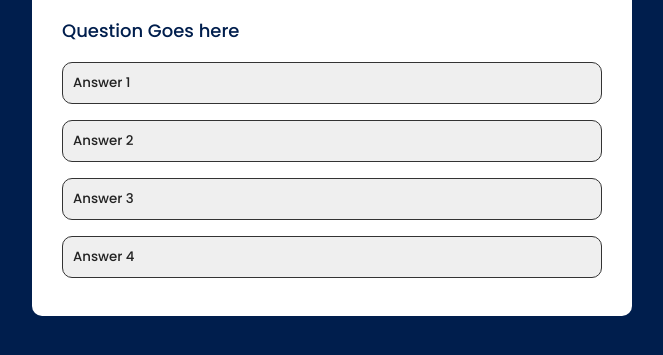
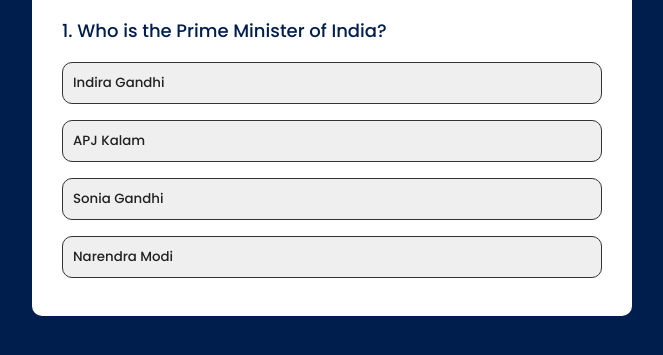
Before and after one commit to faijalfshaikh/CSS_Full_Projects, a plain HTML site: page Quiz App/index.html in a window 1280 px wide. Shown: the part 203-558 px from the top of the page, without its empty margins (308-971 px from the left). Drawn offline with Linux system fonts and the light colour scheme.

Commit message:
Finishing of Project

```diff
--- a/Quiz App/index.html
+++ b/Quiz App/index.html
@@ -13,8 +13,8 @@
             <h2 id="question">Question Goes here</h2>
             <div id="answers">
                 <button class="btn">Answer 1</button><button class="btn">Answer 2</button><button class="btn">Answer 3</button><button class="btn">Answer 4</button>
-                <div id="next-btn">Next</div>
             </div>
+            <button id="next-btn">Next</button>
         </div>
     </div>
 
--- a/Quiz App/script.js
+++ b/Quiz App/script.js
@@ -1,11 +1,179 @@
 const questions = [
     {
         question: "Who is the Prime Minister of India?",
-        answers:[
-            {text:"Indira Gandhi", correct:false},
-            {text:"APJ Kalam",correct:false},
-            {text:"Sonia Gandhi",correct:false},
-            {text:"Narendra Modi",correct:false}
+        answers: [
+            { text: "Indira Gandhi", correct: false },
+            { text: "APJ Kalam", correct: false },
+            { text: "Sonia Gandhi", correct: false },
+            { text: "Narendra Modi", correct: true }
+        ]
+    },
+    {
+        question: "Which is the largest planet in our Solar System?",
+        answers: [
+            { text: "Earth", correct: false },
+            { text: "Saturn", correct: false },
+            { text: "Jupiter", correct: true },
+            { text: "Mars", correct: false }
+        ]
+    },
+    {
+        question: "Who is known as the Father of the Nation in India?",
+        answers: [
+            { text: "Bhagat Singh", correct: false },
+            { text: "Subhash Chandra Bose", correct: false },
+            { text: "Mahatma Gandhi", correct: true },
+            { text: "Jawaharlal Nehru", correct: false }
+        ]
+    },
+    {
+        question: "Which is the capital of Australia?",
+        answers: [
+            { text: "Sydney", correct: false },
+            { text: "Melbourne", correct: false },
+            { text: "Canberra", correct: true },
+            { text: "Brisbane", correct: false }
+        ]
+    },
+    {
+        question: "Which is the smallest prime number?",
+        answers: [
+            { text: "0", correct: false },
+            { text: "1", correct: false },
+            { text: "2", correct: true },
+            { text: "3", correct: false }
+        ]
+    },
+    {
+        question: "What is the national animal of India?",
+        answers: [
+            { text: "Elephant", correct: false },
+            { text: "Tiger", correct: true },
+            { text: "Lion", correct: false },
+            { text: "Peacock", correct: false }
+        ]
+    },
+    {
+        question: "Which is the fastest land animal?",
+        answers: [
+            { text: "Cheetah", correct: true },
+            { text: "Tiger", correct: false },
+            { text: "Leopard", correct: false },
+            { text: "Horse", correct: false }
+        ]
+    },
+    {
+        question: "Which gas do humans need to breathe to survive?",
+        answers: [
+            { text: "Carbon Dioxide", correct: false },
+            { text: "Oxygen", correct: true },
+            { text: "Nitrogen", correct: false },
+            { text: "Hydrogen", correct: false }
+        ]
+    },
+    {
+        question: "Which is the largest ocean in the world?",
+        answers: [
+            { text: "Indian Ocean", correct: false },
+            { text: "Atlantic Ocean", correct: false },
+            { text: "Arctic Ocean", correct: false },
+            { text: "Pacific Ocean", correct: true }
+        ]
+    },
+    {
+        question: "Which organ pumps blood in the human body?",
+        answers: [
+            { text: "Lungs", correct: false },
+            { text: "Liver", correct: false },
+            { text: "Brain", correct: false },
+            { text: "Heart", correct: true }
         ]
     }
-]
+];
+
+
+
+const questionElement = document.getElementById('question');
+const answerButtons = document.getElementById('answers');
+const nextButton = document.getElementById('next-btn');
+
+let currentQueIndex = 0;
+let score = 0;
+
+function startQuiz(){
+    currentQueIndex = 0;
+    score = 0;
+    nextButton.innerHTML = "Next";
+    showQuestion();
+}
+
+function showQuestion(){
+    resetState();
+    let currentQuestion = questions[currentQueIndex];
+    let currentQueNo = currentQueIndex + 1;
+    questionElement.innerHTML = currentQueNo + ". " + currentQuestion.question;
+
+    currentQuestion.answers.forEach(answer => {
+        const button = document.createElement('button');
+        button.innerHTML = answer.text;
+        button.classList.add("btn");
+        answerButtons.appendChild(button);
+
+        if(answer.correct){
+            button.dataset.correct = answer.correct
+        }
+        button.addEventListener("click",selectAnswer);
+    })
+}
+
+function resetState(){
+    nextButton.style.display = "none";
+    while(answerButtons.firstChild){
+        answerButtons.removeChild(answerButtons.firstChild)
+    }
+}
+
+function selectAnswer(e){
+    const selectedBtn = e.target;
+    const isCorrect = selectedBtn.dataset.correct === "true";
+    if(isCorrect){
+        selectedBtn.classList.add('correct');
+        score++;
+    }else{
+        selectedBtn.classList.add('incorrect');
+    }
+
+    Array.from(answerButtons.children).forEach(button=>{
+        if(button.dataset.correct === 'true'){
+            button.classList.add("correct");
+        }
+        button.disabled = true;
+    });
+    nextButton.style.display = "block";
+}
+
+function showScore(){
+    resetState();
+    questionElement.innerHTML = `You Scored ${score} out of ${questions.length}!`
+    nextButton.innerHTML = "Play Again";
+    nextButton.style.display = "block";
+}
+
+function handleQuestion(){
+    currentQueIndex++;
+    if(currentQueIndex < questions.length){
+        showQuestion();
+    }else{
+        showScore();
+    }
+}
+
+nextButton.addEventListener("click",()=>{
+    if(currentQueIndex < questions.length){
+        handleQuestion();
+    }else {
+        startQuiz();
+    }
+})
+
+startQuiz();
--- a/Quiz App/style.css
+++ b/Quiz App/style.css
@@ -48,9 +48,13 @@ body {
     transition: all 0.5s;
 }
 
-.btn:hover {
+.btn:hover:not([disabled]) {
     color: #fff;
     background-color: #333;
+}
+
+.btn:disabled {
+    cursor: no-drop;
 }
 
 #next-btn {
@@ -63,4 +67,13 @@ body {
     border: 0;
     border-radius: 5px;
     display: none;
+    cursor: pointer;
 }
+
+.correct {
+    background: #9aeabc;
+}
+
+.incorrect {
+    background: red;
+}
```
